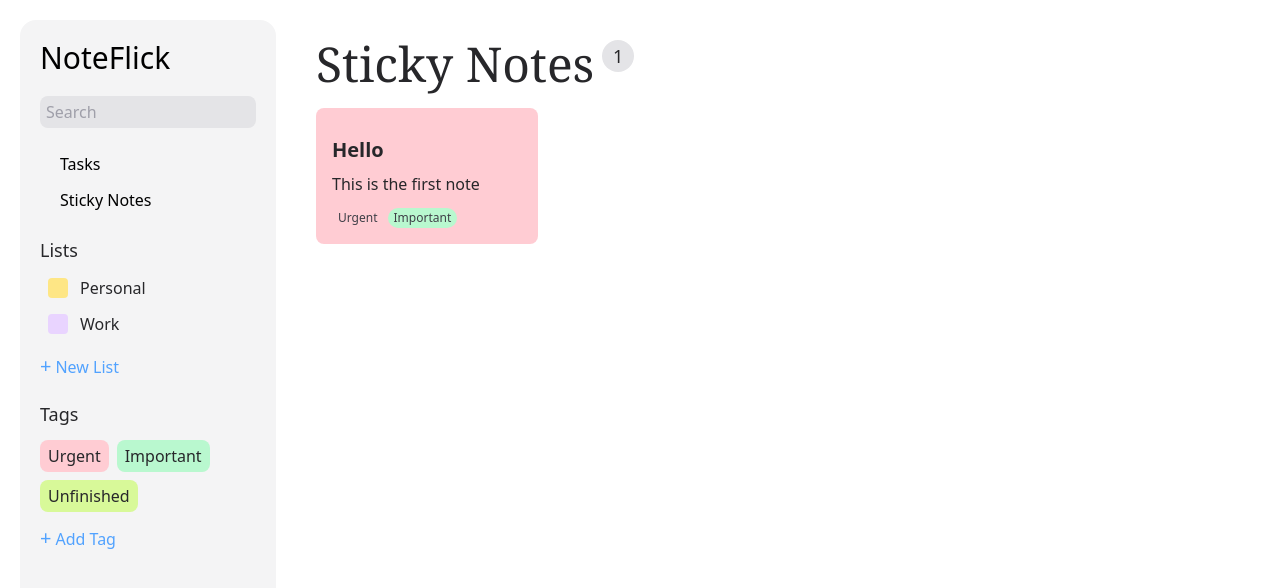
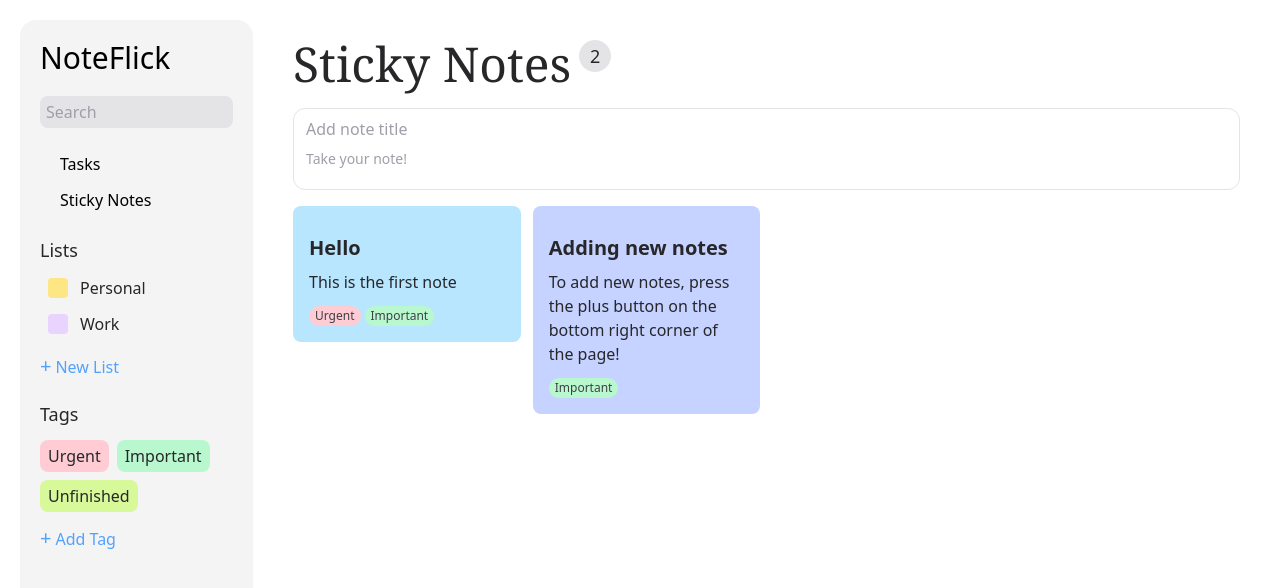
Before and after one commit to PariaSoleimani/taskflick-vue, a Vue app: page / in a window 1280 px wide. Both pictures are taken after a click on the item "Sticky Notes". Shown: the top 588 px of the page. Built offline with nearby package versions, Linux system fonts and the light colour scheme; some icons are missing; a web font is replaced by a local one.

Commit message:
feat(noteview): add note input with tag assignment and color selection functionality

```diff
--- a/src/App.vue
+++ b/src/App.vue
@@ -1,7 +1,7 @@
 <template>
   <div class="mx-auto flex h-dvh max-w-7xl items-start gap-5 p-5 font-sans">
     <side-bar @switch-component="switchComponent" :lists="lists" :tags="tags"></side-bar>
-    <main class="h-full p-5 grow">
+    <main class="h-full grow p-5">
       <component
         :is="activeComponent"
         :tasks="tasks"
@@ -27,6 +27,7 @@
         toggleCompleted: this.toggleCompleted,
         addTask: this.addTask,
         deleteNote: this.deleteNote,
+        addNote: this.addNote,
       };
     },
     data() {
@@ -116,9 +117,31 @@
             id: 1,
             title: 'Hello',
             description: 'This is the first note',
-            color: 'rose',
+            color: 'sky',
             tags: [1, 2],
           },
+          {
+            id: 2,
+            title: 'Adding new notes',
+            description:
+              'To add new notes, press the plus button on the bottom right corner of the page!',
+            color: 'indigo',
+            tags: [2],
+          },
+          // {
+          //   id: 3,
+          //   title: 'Adding new notes',
+          //   description: 'To add new notes, press the plus button on the bottom right corner of the page!',
+          //   color: 'indigo',
+          //   tags: [2],
+          // },
+          // {
+          //   id: 4,
+          //   title: 'Adding new notes',
+          //   description: 'To add new notes, press the plus button on the bottom right corner of the page!',
+          //   color: 'indigo',
+          //   tags: [2],
+          // },
         ],
       };
     },
@@ -143,6 +166,10 @@
         const index = this.notes.findIndex(note => note.id === id);
         if (index !== -1) this.notes.splice(index, 1);
       },
+      addNote(title, description, color, tags) {
+        const newNote = {id: 10, title, description, color, tags};
+        this.notes.push(newNote);
+      },
     },
   };
 </script>
--- /dev/null
+++ b/src/components/noteview/NoteInput.vue
@@ -0,0 +1,102 @@
+<template>
+  <form
+    @submit.prevent="addNewNote"
+    class="mb-3 w-full overflow-clip rounded-xl border border-zinc-200"
+  >
+    <div class="flex w-full flex-col items-start gap-2 px-3 pt-2" :class="applyColor">
+      <div class="flex w-full items-start gap-2">
+        <input
+          class="w-full grow bg-transparent font-medium text-zinc-800 placeholder:text-zinc-400 focus:outline-none"
+          type="text"
+          placeholder="Add note title"
+          v-model="title"
+        />
+        <button
+          :disabled="!title"
+          class="text-md group cursor-pointer text-xl font-semibold text-zinc-600 transition-all duration-200 disabled:text-zinc-300"
+          type="submit"
+          aria-label="Save note"
+        >
+          <i class="ph ph-check group-disabled:hidden"></i>
+        </button>
+      </div>
+      <textarea
+        v-model="description"
+        class="w-full resize-none overflow-hidden bg-transparent text-sm text-zinc-700 placeholder:text-zinc-400 focus:outline-none"
+        placeholder="Take your note!"
+      ></textarea>
+    </div>
+    <div class="px-3 py-2" v-if="title">
+      <ul v-show="title && tags" class="mt-2 flex flex-wrap items-center gap-1">
+        <li><p class="mr-1 text-xs text-zinc-500">Tags:</p></li>
+        <task-tag
+          v-for="tag in tags"
+          :key="tag.id"
+          :name="tag.name"
+          :color="tag.color"
+          :id="tag.id"
+          @add-tag="addTag"
+          @remove-tag="removeTag"
+        ></task-tag>
+      </ul>
+      <ul class="mt-3 flex items-center gap-1.5" v-show="title && colors">
+        <li
+          class="size-5 cursor-pointer rounded-md"
+          v-for="(value, key) in colors"
+          :key="key"
+          :class="value"
+          @click="selectColor(key)"
+        ></li>
+      </ul>
+    </div>
+  </form>
+</template>
+
+<script>
+  import TaskTag from '../taskview/TaskTag.vue';
+
+  export default {
+    components: {TaskTag},
+    props: ['tags'],
+    inject: ['addNote', 'colors'],
+    data() {
+      return {
+        title: '',
+        description: '',
+        color: null,
+        noteTags: [],
+      };
+    },
+    methods: {
+      addTag(id) {
+        this.noteTags.push(id);
+      },
+      removeTag(id) {
+        const index = this.noteTags.indexOf(id);
+        if (index !== -1) {
+          this.noteTags.splice(index, 1);
+        }
+      },
+      addNewNote() {
+        if (!this.color) {
+          this.addNote(this.title, this.description, 'gray', this.noteTags);
+        } else {
+          this.addNote(this.title, this.description, this.color, this.noteTags);
+        }
+
+        this.title = '';
+        this.description = '';
+        this.color = null;
+        this.noteTags = [];
+      },
+      selectColor(key) {
+        this.color = key;
+      },
+    },
+    computed: {
+      applyColor() {
+        return this.colors[this.color];
+      },
+    },
+  };
+</script>
--- a/src/components/noteview/NoteView.vue
+++ b/src/components/noteview/NoteView.vue
@@ -4,7 +4,8 @@
       <template #heading>Sticky Notes</template>
       <template #badge>{{ noteCount }}</template>
     </view-header>
-    <div class="columns-1 space-y-3 md:columns-2 md:gap-x-3 lg:columns-3 xl:columns-4">
+    <note-input :tags="tags"></note-input>
+    <div class="columns-1 space-y-3 md:columns-2 md:gap-x-3 lg:columns-3 xl:columns-4 mt-4">
       <sticky-note
         v-for="note in notes"
         :key="note.id"
@@ -21,11 +22,17 @@
 
 <script>
   import ViewHeader from '../ui/ViewHeader.vue';
+  import NoteInput from './NoteInput.vue';
   import StickyNote from './StickyNote.vue';
 
   export default {
-    components: {ViewHeader, StickyNote},
+    components: {ViewHeader, StickyNote, NoteInput},
     props: ['notes', 'tags'],
+    data() {
+      return {
+        openModal: false,
+      };
+    },
     computed: {
       noteCount() {
         return this.notes?.length ?? 0;
```
